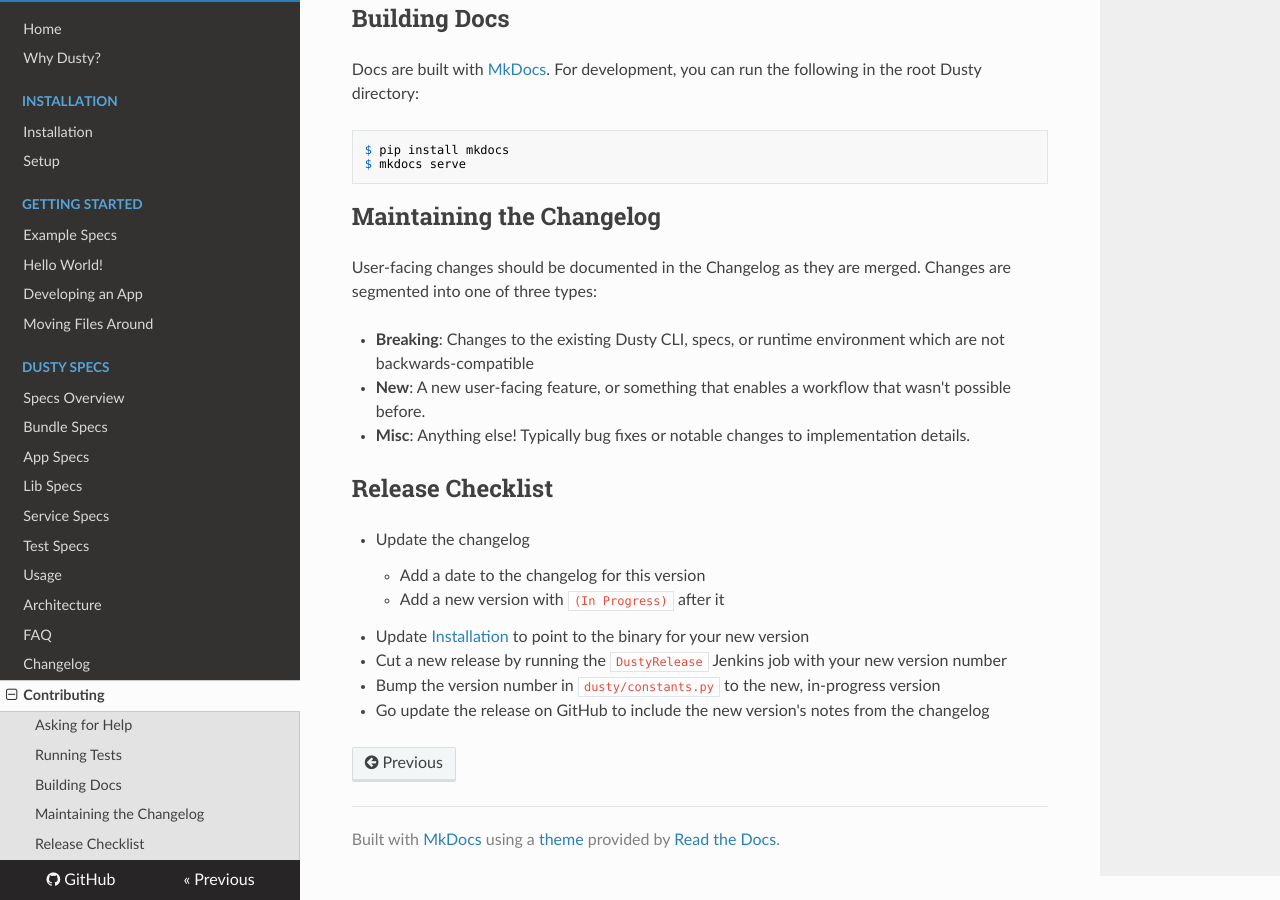
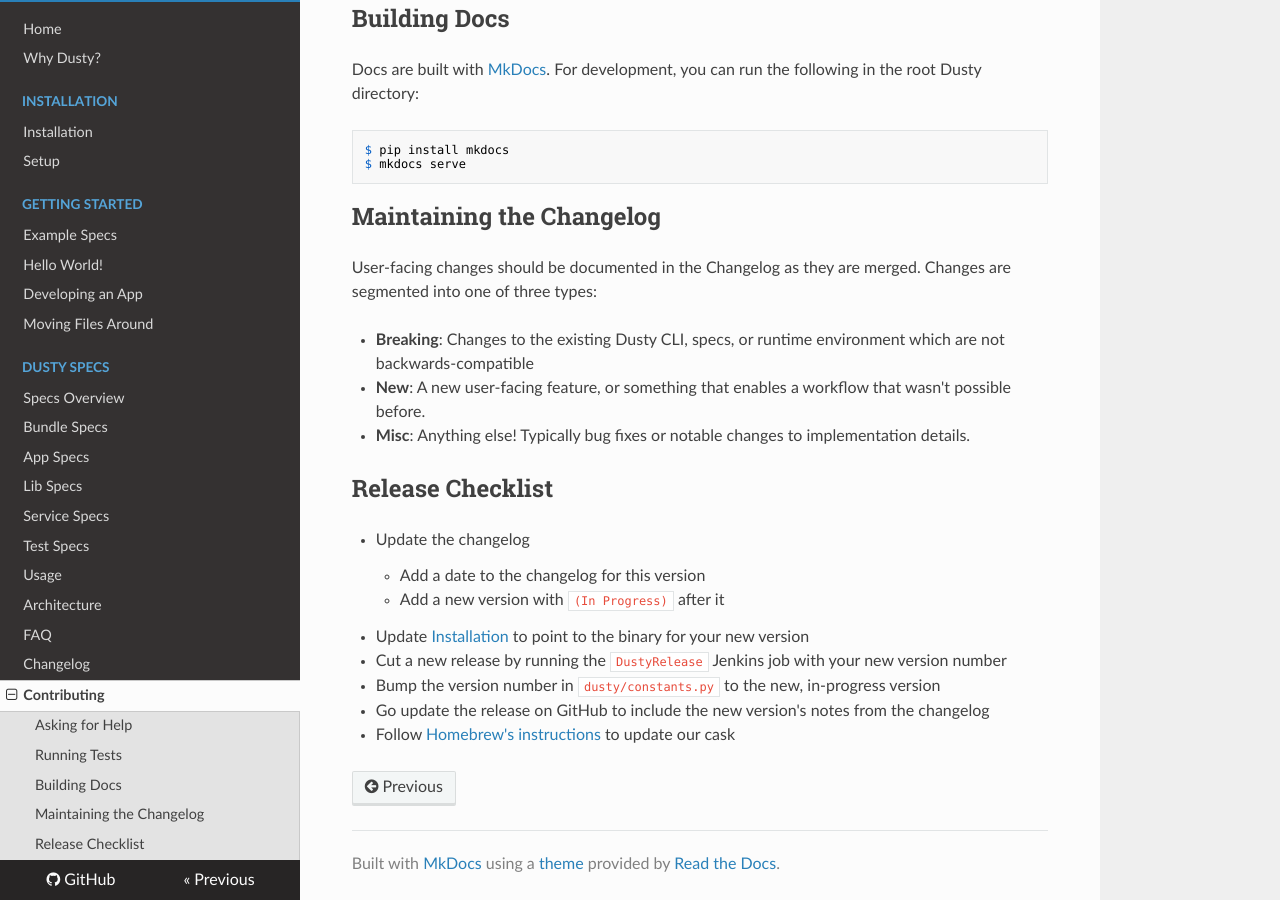
Before and after one commit to gamechanger/dusty, an MkDocs documentation site: the page built from docs/contributing.md, in a window 1280 px wide and 900 px high, scrolled down 638 px. Built offline with MkDocs 1.6.1, drawn with Linux system fonts in a browser that asks for light colours; nearby versions of some CDN libraries; old or Windows-style settings are respelled for this version of MkDocs.

Commit message:
Add contributing note on updating Homebrew

```diff
--- a/docs/contributing.md
+++ b/docs/contributing.md
@@ -57,3 +57,5 @@ into one of three types:
 * Bump the version number in `dusty/constants.py` to the new, in-progress version
 
 * Go update the release on GitHub to include the new version's notes from the changelog
+
+* Follow [Homebrew's instructions](https://github.com/caskroom/homebrew-cask/blob/master/CONTRIBUTING.md#updating-a-cask) to update our cask
```
